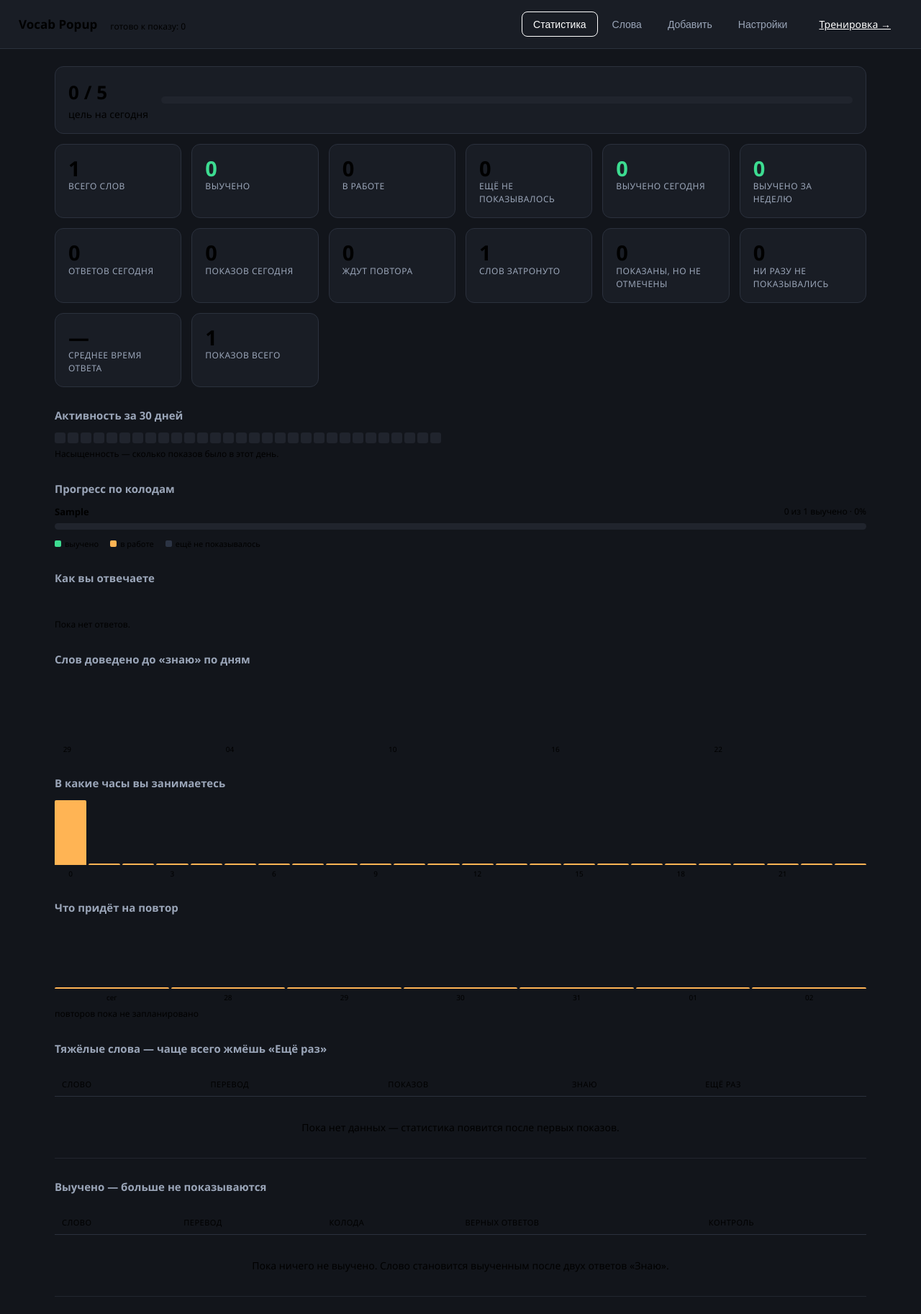
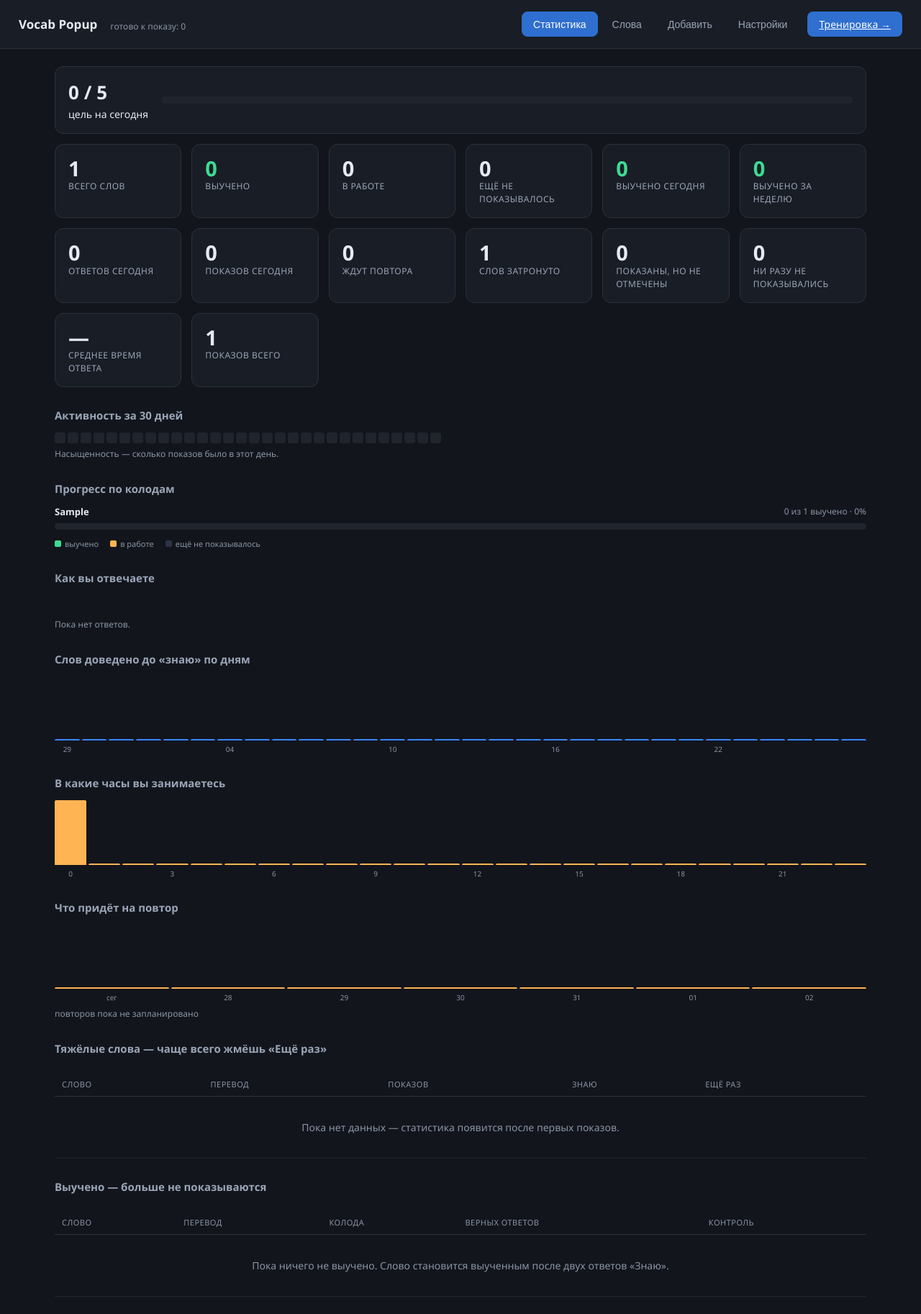
Before and after one commit to sablezoob/desktop-tutorial, a Flask app: page / in a window 1280 px wide. Shown: the whole page at 72% size. Run offline with Flask 3, Linux system fonts and the light colour scheme; data comes from the database, SQL or seed files in the repository; tables that the repository leaves empty hold one stand-in row (values such as "Sample post").

Commit message:
Починить цвета веб-интерфейса и проверить меню трея
При сведении палитры в theme.py я не сверил имена переменных: в шаблонах
использовались --tx, --mut и --acc, а в новом модуле они называются --text,
--muted и --accent. Сорок одно место осталось без цвета, браузер подставил
чёрный — на тёмном фоне это контраст 1.1:1, то есть текст был почти невидим.
Сканирование страницы нашло 93 таких элемента.

После переименования осталось три места, поправлены отдельно:
- белый текст на ярко-синей заливке давал 3.5:1, для заливки добавлен более
  тёмный accentFill (4.9:1), сам акцент остался ярким для ссылок и рамок;
- подпись на серой части полосы ответов;
- описание под выбранной кнопкой режима в тренировке.

Поля настроек больше не обрезают значения списков.

Меню трея проверено вызовом самих пунктов, как при клике: паузы на 30 минут,
час, два и четыре, выключение до завтра, возобновление, тихие часы с выбором
начала и конца, интервал, положение карточки — 34 проверки, все проходят.

```diff
--- a/templates/index.html
+++ b/templates/index.html
@@ -7,9 +7,9 @@
 <link rel="stylesheet" href="/theme.css">
 <style>
   *{box-sizing:border-box}
-  body{margin:0;background:var(--bg);color:var(--tx);
+  body{margin:0;background:var(--bg);color:var(--text);
        font:14px/1.5 "Segoe UI",system-ui,sans-serif}
-  a{color:var(--acc)}
+  a{color:var(--accent)}
   header{display:flex;align-items:center;gap:18px;padding:16px 26px;
          background:var(--panel);border-bottom:1px solid var(--line);
          position:sticky;top:0;z-index:10;flex-wrap:wrap}
@@ -17,8 +17,8 @@
   nav{display:flex;gap:4px;margin-left:auto;flex-wrap:wrap}
   nav button{background:transparent;border:1px solid transparent;color:var(--dim);
              padding:7px 15px;border-radius:8px;cursor:pointer;font-size:14px}
-  nav button:hover{color:var(--tx);background:var(--panel2)}
-  nav button.on{background:var(--acc);color:#fff;border-color:var(--acc)}
+  nav button:hover{color:var(--text);background:var(--panel2)}
+  nav button.on{background:var(--accentFill);color:#fff;border-color:var(--accentFill)}
   main{padding:24px 26px;max-width:1180px;margin:0 auto}
   .tab{display:none} .tab.on{display:block}
   .grid{display:grid;gap:14px;grid-template-columns:repeat(auto-fit,minmax(150px,1fr))}
@@ -26,41 +26,41 @@
   .card .n{font-size:29px;font-weight:600;line-height:1.15}
   .card .l{color:var(--dim);font-size:12px;text-transform:uppercase;letter-spacing:.5px}
   h2{font-size:15px;font-weight:600;margin:28px 0 12px;color:var(--dim)}
-  textarea,input,select{width:100%;background:var(--panel2);color:var(--tx);
+  textarea,input,select{width:100%;background:var(--panel2);color:var(--text);
         border:1px solid var(--line);border-radius:8px;padding:9px 11px;
         font:14px/1.5 "Segoe UI",sans-serif}
   textarea{min-height:230px;font-family:"Cascadia Mono",Consolas,monospace;font-size:13px;resize:vertical}
-  input:focus,textarea:focus,select:focus{outline:none;border-color:var(--acc)}
+  input:focus,textarea:focus,select:focus{outline:none;border-color:var(--accent)}
   label{display:block;color:var(--dim);font-size:12px;margin:0 0 5px}
   .row{display:flex;gap:12px;flex-wrap:wrap;align-items:flex-end}
-  .row>div{flex:1;min-width:150px}
-  button.act{background:var(--acc);border:none;color:#fff;padding:10px 20px;
+  .row>div{flex:1;min-width:190px}
+  button.act{background:var(--accentFill);border:none;color:#fff;padding:10px 20px;
              border-radius:8px;cursor:pointer;font-size:14px;font-weight:500}
   button.act:hover{filter:brightness(1.12)}
   button.ghost{background:var(--panel2);border:1px solid var(--line);color:var(--dim);
                padding:7px 13px;border-radius:7px;cursor:pointer;font-size:13px}
-  button.ghost:hover{color:var(--tx);border-color:var(--acc)}
+  button.ghost:hover{color:var(--text);border-color:var(--accent)}
   .tablewrap{width:100%;overflow-x:auto}
   table{width:100%;border-collapse:collapse;margin-top:10px;min-width:520px}
-  th{text-align:left;color:var(--mut);font-size:11px;text-transform:uppercase;
+  th{text-align:left;color:var(--muted);font-size:11px;text-transform:uppercase;
      letter-spacing:.5px;padding:8px 10px;border-bottom:1px solid var(--line);font-weight:500}
   td{padding:9px 10px;border-bottom:1px solid #22262f;vertical-align:top}
   tr:hover td{background:#1a1e26}
   .w{font-weight:600;font-size:15px}
   .ipa{color:#7fd4ff;font-size:13px}
   .tr{color:#ffd479}
-  .ex{color:var(--mut);font-size:12px;font-style:italic}
+  .ex{color:var(--muted);font-size:12px;font-style:italic}
   .pill{display:inline-block;padding:2px 8px;border-radius:20px;font-size:11px;
         border:1px solid var(--line);color:var(--dim)}
   .pill.new{border-color:#2c4a7a;color:#8ab4ff}
   .pill.learning{border-color:#7a5b2c;color:var(--warn)}
   .pill.learned{border-color:#2c6b49;color:var(--ok)}
-  .pill.suspended{border-color:#4a4a4a;color:var(--mut)}
+  .pill.suspended{border-color:#4a4a4a;color:var(--muted)}
   .heat{display:flex;gap:3px;flex-wrap:wrap;margin-top:8px}
   .heat i{width:15px;height:15px;border-radius:3px;background:#20242d;display:block}
-  .hint{color:var(--mut);font-size:12px;margin-top:6px}
+  .hint{color:var(--muted);font-size:12px;margin-top:6px}
   .ok{color:var(--ok)} .bad{color:var(--bad)}
-  .empty{color:var(--mut);padding:32px;text-align:center}
+  .empty{color:var(--muted);padding:32px;text-align:center}
   code{background:var(--panel2);padding:1px 5px;border-radius:4px;font-size:12px;color:#9ecbff}
 
   /* цель дня */
@@ -78,26 +78,26 @@
   .deck{margin-bottom:12px}
   .deck .dh{display:flex;justify-content:space-between;font-size:13px;margin-bottom:5px}
   .deck .dh b{font-weight:600}
-  .deck .dh span{color:var(--mut);font-size:12px}
+  .deck .dh span{color:var(--muted);font-size:12px}
   .pbar{display:flex;height:9px;border-radius:5px;overflow:hidden;background:#20242d}
   .pbar i{display:block;height:100%}
   .pbar .learned{background:var(--ok)} .pbar .learning{background:var(--warn)}
   .pbar .new{background:#2c3444}
-  .legend{display:flex;gap:16px;color:var(--mut);font-size:11px;margin:6px 0 18px}
+  .legend{display:flex;gap:16px;color:var(--muted);font-size:11px;margin:6px 0 18px}
   .legend s{text-decoration:none;display:inline-flex;align-items:center;gap:5px}
   .legend i{width:9px;height:9px;border-radius:2px;display:inline-block}
 
   /* столбчатые графики */
   .bars{display:flex;align-items:flex-end;gap:3px;height:90px;margin-top:8px}
-  .bars .b{flex:1;background:var(--acc);border-radius:2px 2px 0 0;min-height:2px;position:relative}
+  .bars .b{flex:1;background:var(--accent);border-radius:2px 2px 0 0;min-height:2px;position:relative}
   .bars .b.warm{background:var(--warn)}
-  .xaxis{display:flex;gap:3px;margin-top:5px;color:var(--mut);font-size:10px}
+  .xaxis{display:flex;gap:3px;margin-top:5px;color:var(--muted);font-size:10px}
   .xaxis span{flex:1;text-align:center}
 
   /* распределение ответов */
   .split{display:flex;height:26px;border-radius:7px;overflow:hidden;margin-top:8px}
   .split i{display:flex;align-items:center;justify-content:center;font-size:11px;color:#0d1117;font-weight:600}
-  .split .know{background:var(--ok)} .split .again{background:var(--warn)} .split .skip{background:#39404e;color:var(--dim)}
+  .split .know{background:var(--ok)} .split .again{background:var(--warn)} .split .skip{background:#39404e;color:#cbd3e0}
 
   /* узкие окна и телефон: шапка в две строки, поля на всю ширину */
   @media (max-width: 760px){
@@ -126,7 +126,7 @@
     <button data-t="words">Слова</button>
     <button data-t="add">Добавить</button>
     <button data-t="set">Настройки</button>
-    <a href="/train" style="background:var(--acc);color:#fff;padding:7px 16px;border-radius:8px;
+    <a href="/train" style="background:var(--accentFill);color:#fff;padding:7px 16px;border-radius:8px;
        margin-left:8px;font-size:14px">Тренировка →</a>
   </nav>
 </header>
--- a/theme.py
+++ b/theme.py
@@ -25,7 +25,8 @@ COLORS = {
     "muted":      "#8b94a6",   #  5.4:1
 
     # смысловые
-    "accent":     "#3a86ff",
+    "accent":     "#3a86ff",   # 5.3:1 — для ссылок и рамок
+    "accentFill": "#2f6fd0",   # заливка под белым текстом: 4.9:1
     "ipa":        "#8fdaff",   # 10.7:1
     "translate":  "#ffd98a",   # 12.2:1
     "example":    "#d3d9e4",   # 11.6:1
```
Also changed, not shown: templates/train.html (+21 -20 lines).
